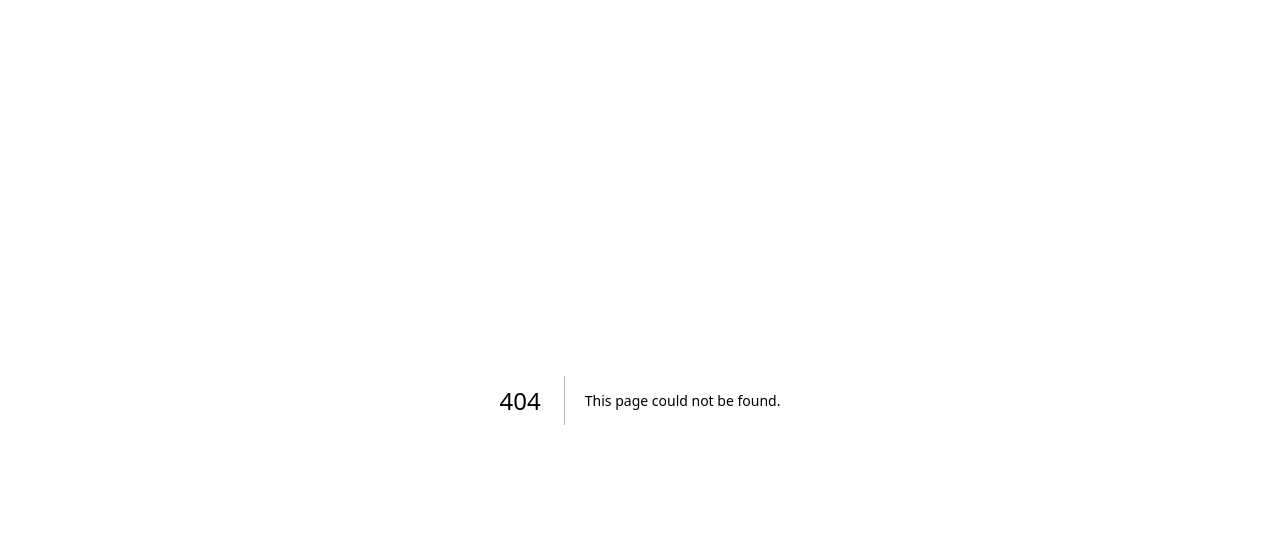
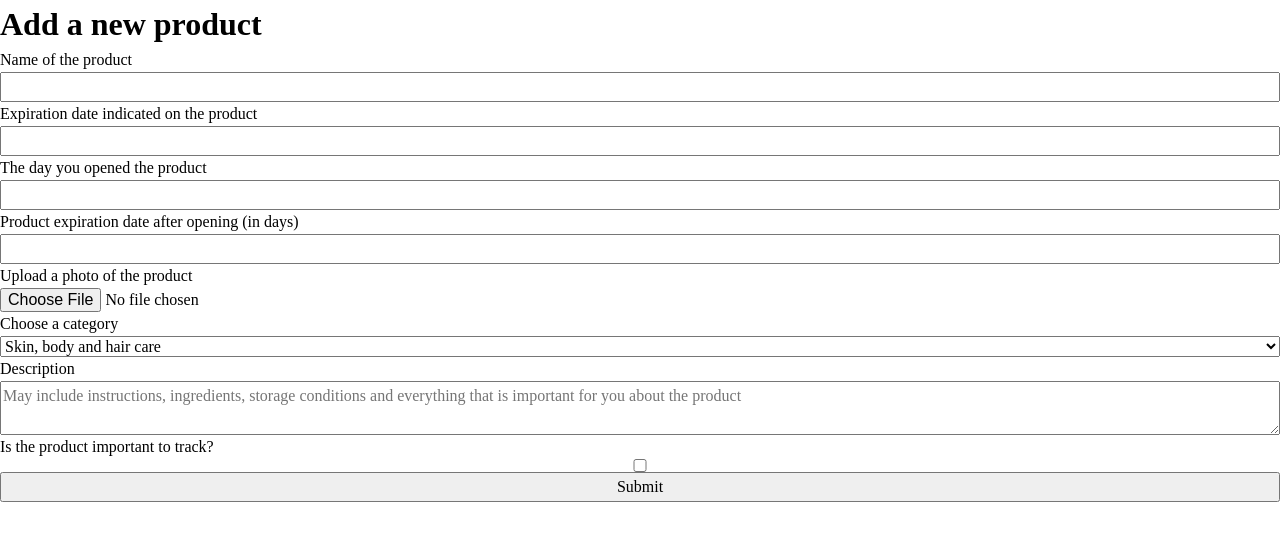
Before and after one commit to alenamosk/ExpiroShield, a Next.js app in the folder front/: page /add-new-product in a window 1280 px wide. Before the commit this address had no page. Shown: the top 540 px of the page. Built offline with nearby package versions, Linux system fonts and the light colour scheme.

Commit message:
created page with basic form for add new product; the logic for fields with dates and photo uploading will be finalized later

```diff
--- /dev/null
+++ b/front/src/pages/add-new-product.tsx
@@ -0,0 +1,138 @@
+import { useForm } from "react-hook-form";
+import { zodResolver } from "@hookform/resolvers/zod";
+import { z } from "zod";
+import { useRouter } from "next/router";
+
+const dataFromFormValidator = z.object({
+  prName: z.string(),
+  expires: z.string().datetime(),
+  opened: z.string().datetime(),
+  expiresInDays: z.number().positive(),
+  imgUrl: z.string(),
+  categoryId: z.number().positive(),
+  description: z.string(),
+  important: z.boolean(),
+});
+
+type DataFromForm = z.infer<typeof dataFromFormValidator>;
+
+const FormText = () => {
+  const router = useRouter();
+
+  const {
+    register,
+    handleSubmit,
+    formState: { errors },
+  } = useForm<DataFromForm>({
+    resolver: zodResolver(dataFromFormValidator),
+  });
+
+  const handleFormSubmit = async (data: DataFromForm) => {
+    try {
+      const response = await fetch("http://localhost:3001/add-new-product", {
+        method: "POST",
+        headers: {
+          "Content-Type": "application/json",
+        },
+        body: JSON.stringify({
+          prName: data.prName,
+          expires: data.expires,
+          opened: data.opened,
+          expiresInDays: data.expiresInDays,
+          imgUrl: data.imgUrl,
+          categoryId: data.categoryId,
+          description: data.description,
+          important: data.important,
+        }),
+      });
+
+      if (response.ok) {
+        const jsonResponse = await response.json();
+        console.log("Product added successfully:", jsonResponse);
+        localStorage.setItem("token", jsonResponse.token);
+        router.push("/main");
+      } else {
+        console.log("Product addition failed:", response.status);
+      }
+    } catch (error) {
+      console.error("An error occurred while logging in:", error);
+    }
+  };
+
+  return (
+    <main>
+      <h1>Add a new product</h1>
+      <form className="vertical-form" onSubmit={handleSubmit(handleFormSubmit)}>
+        <label htmlFor="prName">Name of the product</label>
+        <input id="prName" {...register("prName")}></input>
+        {errors.prName && <p className="error-msg">{errors.prName.message}</p>}
+
+        <label htmlFor="expires">
+          Expiration date indicated on the product
+        </label>
+        <input id="expires" {...register("expires")}></input>
+        {errors.expires && (
+          <p className="error-msg">{errors.expires.message}</p>
+        )}
+
+        <label htmlFor="opened">The day you opened the product</label>
+        <input id="opened" {...register("opened")}></input>
+        {errors.opened && <p className="error-msg">{errors.opened.message}</p>}
+
+        <label htmlFor="expiresInDays">
+          Product expiration date after opening (in days)
+        </label>
+        <input
+          type="number"
+          id="expiresInDays"
+          {...register("expiresInDays", { valueAsNumber: true })}
+        ></input>
+        {errors.expiresInDays && (
+          <p className="error-msg">{errors.expiresInDays.message}</p>
+        )}
+
+        <label htmlFor="imgUrl">Upload a photo of the product</label>
+        <input type="file" id="imgUrl" {...register("imgUrl")}></input>
+        {errors.imgUrl && <p className="error-msg">{errors.imgUrl.message}</p>}
+
+        <label htmlFor="categoryId">Choose a category</label>
+        <select id="categoryId" {...register("categoryId")}>
+          <option value={1}>Skin, body and hair care</option>
+          <option value={2}>Cosmetics</option>
+          <option value={3}>Medicines</option>
+          <option value={4}>Pet care products</option>
+          <option value={5}>Other</option>
+        </select>
+        {errors.categoryId && (
+          <p className="error-msg">{errors.categoryId.message}</p>
+        )}
+
+        <label htmlFor="description">Description</label>
+        <textarea
+          id="description"
+          {...register("description")}
+          placeholder="May include instructions, ingredients, storage conditions and everything that is important for you about the product"
+        ></textarea>
+        {errors.description && (
+          <p className="error-msg">{errors.description.message}</p>
+        )}
+
+        <label htmlFor="important">Is the product important to track?</label>
+        <input
+          type="checkbox"
+          id="important"
+          {...register("important")}
+        ></input>
+        {errors.important && (
+          <p className="error-msg">{errors.important.message}</p>
+        )}
+
+        <button type="submit" id="submit">
+          Submit
+        </button>
+      </form>
+    </main>
+  );
+};
+
+export default FormText;
--- a/front/src/styles/globals.css
+++ b/front/src/styles/globals.css
@@ -12,3 +12,8 @@
   display: flex;
   width: 60px;
 }
+
+.vertical-form {
+  display: flex;
+  flex-direction: column;
+}
```
